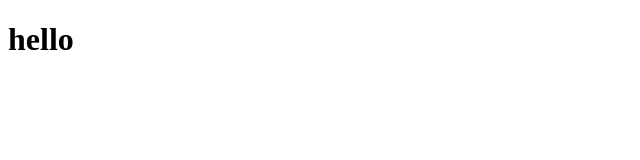
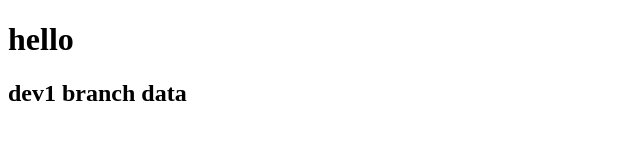
Before and after one commit to prateekgautam0099/kamka, a plain HTML site: page index.html in a window 1280 px wide. Shown: the whole page, without its empty margins (0-640 px from the left). Drawn offline with Linux system fonts and the light colour scheme.

Commit message:
branch addding data

```diff
--- a/index.html
+++ b/index.html
@@ -7,5 +7,6 @@
 </head>
 <body>
     <h1>hello</h1>
+    <h2>dev1 branch data </h2>
 </body>
 </html>
```
